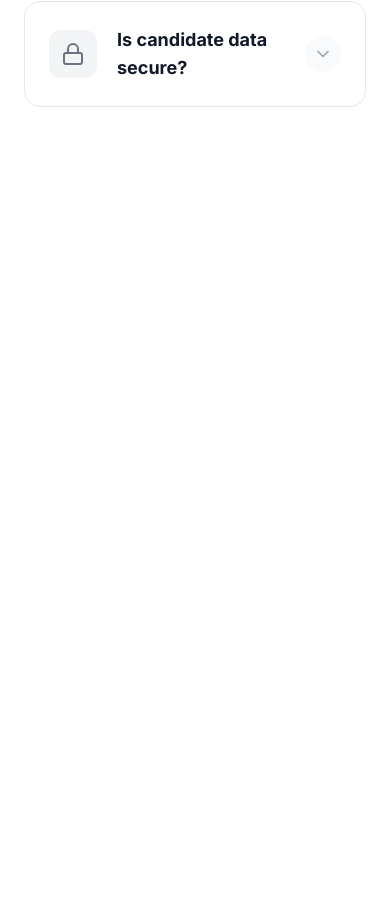
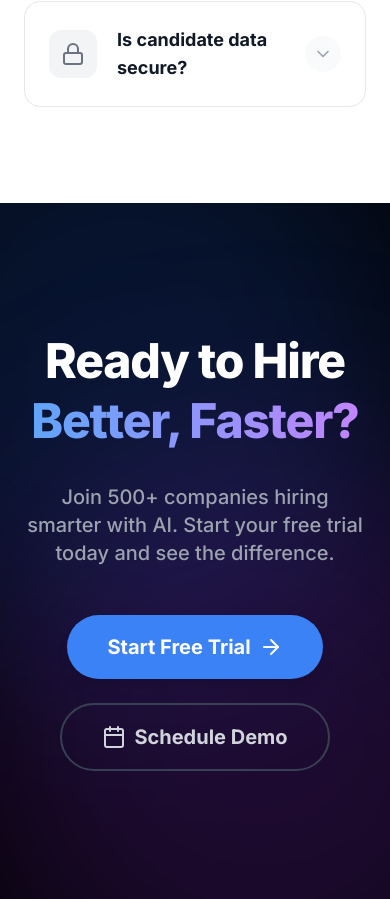
Before and after one commit to manyaa-fr/RecruiterAI_Assessment, a React (Vite) app: page / in a window 390 px wide. Shown: the part 9972-10871 px from the top of the page. Before the commit the page ends 10175 px from the top, so only its background shows below. Built offline with nearby package versions, Linux system fonts and the light colour scheme.

Commit message:
feat(ui): add animated final CTA section

```diff
--- /dev/null
+++ b/src/components/FinalCTA.jsx
@@ -0,0 +1,60 @@
+import React from 'react';
+import { motion } from 'framer-motion';
+import { Button } from './ui/button';
+import { ArrowRight, Calendar } from 'lucide-react';
+
+export default function FinalCTA() {
+  return (
+    <section className="py-32 bg-recruiter-dark-primary text-white relative overflow-hidden">
+      {/* Background Gradients */}
+      <div className="absolute top-0 left-0 w-full h-full overflow-hidden pointer-events-none">
+        <div className="absolute top-[-20%] right-[-10%] w-[600px] h-[600px] bg-blue-600/20 rounded-full blur-[100px]"></div>
+        <div className="absolute bottom-[-20%] left-[-10%] w-[600px] h-[600px] bg-purple-600/20 rounded-full blur-[100px]"></div>
+      </div>
+
+      <div className="max-w-4xl mx-auto px-6 text-center relative z-10">
+        <motion.h2
+          initial={{ opacity: 0, y: 20 }}
+          whileInView={{ opacity: 1, y: 0 }}
+          viewport={{ once: true }}
+          className="text-5xl md:text-7xl font-extrabold mb-8 tracking-tight leading-tight"
+        >
+          Ready to Hire <br />
+          <span className="text-transparent bg-clip-text bg-gradient-to-r from-blue-400 to-purple-400">Better, Faster?</span>
+        </motion.h2>
+
+        <motion.p
+          initial={{ opacity: 0, y: 20 }}
+          whileInView={{ opacity: 1, y: 0 }}
+          viewport={{ once: true }}
+          transition={{ delay: 0.2 }}
+          className="text-xl md:text-2xl text-gray-400 mb-12 max-w-2xl mx-auto font-medium"
+        >
+          Join 500+ companies hiring smarter with AI. Start your free trial today and see the difference.
+        </motion.p>
+
+        <motion.div
+          initial={{ opacity: 0, y: 20 }}
+          whileInView={{ opacity: 1, y: 0 }}
+          viewport={{ once: true }}
+          transition={{ delay: 0.4 }}
+          className="flex flex-col sm:flex-row gap-6 justify-center items-center"
+        >
+          <Button
+            size="lg"
+            className="bg-recruiter-primary hover:bg-blue-500 text-white px-10 py-8 text-xl font-bold rounded-full min-w-[240px] shadow-lg hover:shadow-blue-500/40 transition-all duration-300"
+          >
+            Start Free Trial <ArrowRight className="ml-2 w-6 h-6" />
+          </Button>
+          <Button
+            size="lg"
+            variant="outline"
+            className="bg-transparent border-2 border-gray-700 text-gray-300 hover:bg-gray-800 hover:text-white hover:border-gray-600 px-10 py-8 text-xl font-bold rounded-full min-w-[240px] transition-all duration-300"
+          >
+            <Calendar className="mr-2 w-6 h-6" /> Schedule Demo
+          </Button>
+        </motion.div>
+      </div>
+    </section>
+  );
+}
--- a/src/pages/LandingPage.jsx
+++ b/src/pages/LandingPage.jsx
@@ -6,6 +6,7 @@ import BenefitsSection from '../components/BenefitsSection';
 import LogoSliderSection from '../components/LogoSliderSection';
 import TestimonialsSection from '../components/TestimonialsSection';
 import FAQSection from '../components/FAQSection';
+import FinalCTA from '../components/FinalCTA';
 
 function LandingPage() {
   return (
@@ -25,6 +26,7 @@ function LandingPage() {
             <LogoSliderSection />
             <TestimonialsSection />
             <FAQSection />
+            <FinalCTA />
         </div>
     </>
   );
```
